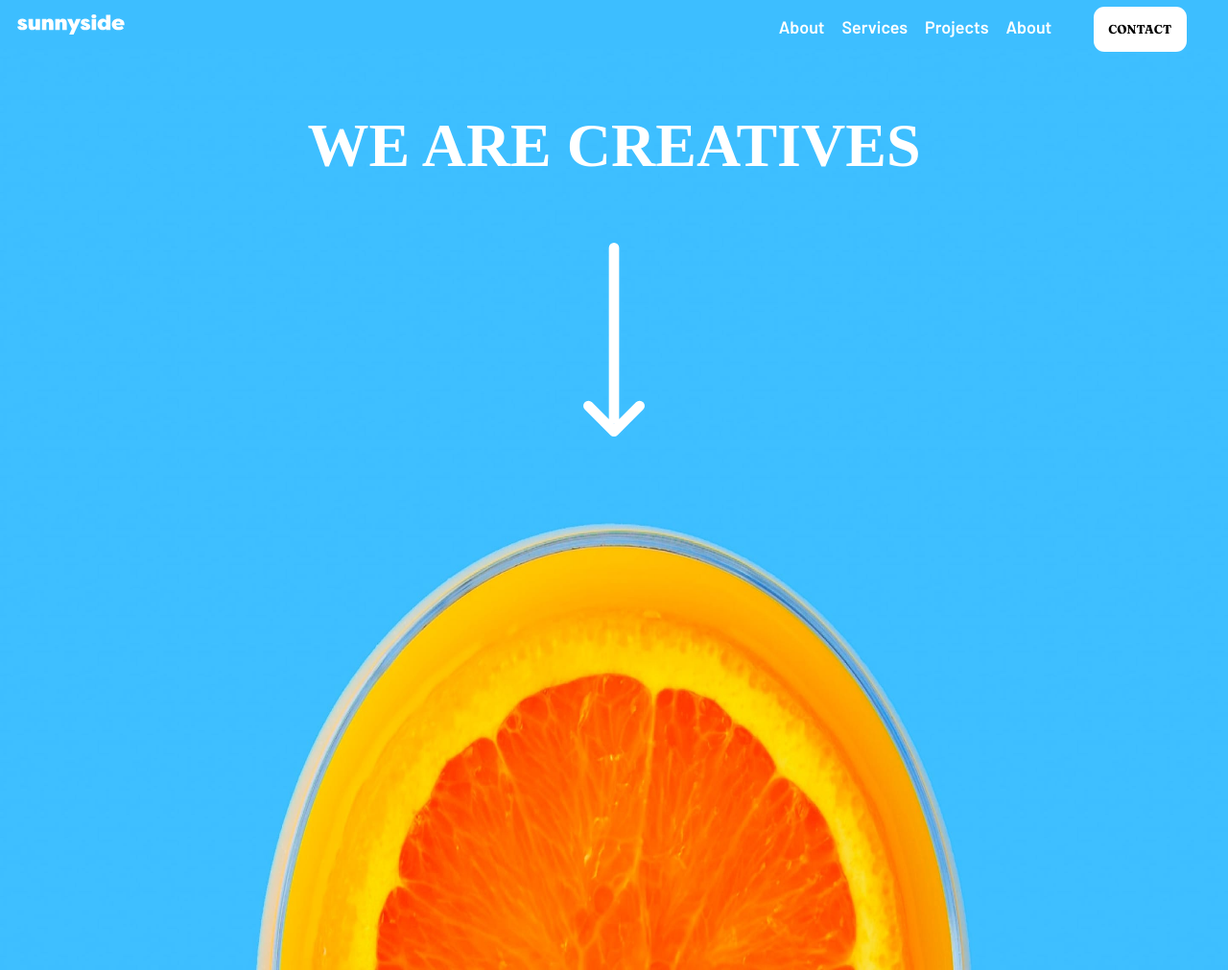
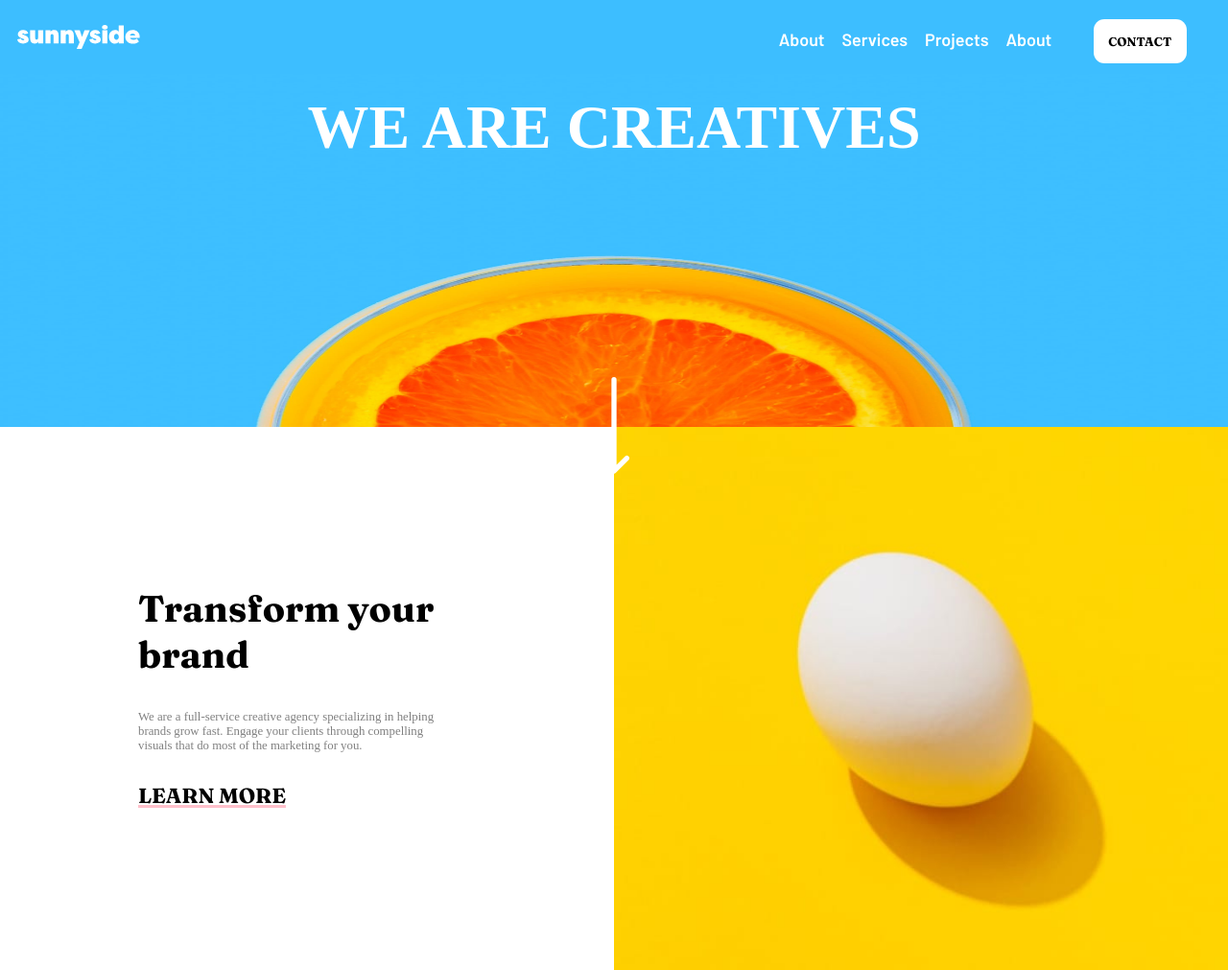
Before and after one commit to lucaszebre/Sunnyside-agency-landing-page, a plain HTML site: page index.html in a window 1280 px wide. Shown: the top 1011 px of the page at 96% size. Drawn offline with Linux system fonts and the light colour scheme.

Commit message:
Add files via upload

```diff
--- a/index.css
+++ b/index.css
@@ -1,8 +1,18 @@
 @import url('https://fonts.googleapis.com/css2?family=Barlow:wght@600&family=Epilogue:wght@500;700&display=swap');
 @import url('https://fonts.googleapis.com/css2?family=Fraunces:opsz,wght@9..144,700;9..144,900&display=swap');
 
+/* Hover Start  */
 
-
+.menu li:hover{
+    transition: 0.5s;
+    text-decoration: underline pink ;
+    color:#3ebeff;
+}
+button:hover{
+background-color: #3ebeff;
+color: white;
+}
+/* Hover End  */
 *{
     /* box-sizing: border-box; */
 }
@@ -34,8 +44,8 @@ nav{
     min-width: 7rem;
 }
 .open-mobile{
-    width: 18%;
-    min-width: 4rem;
+    width: 10%;
+    min-width: 1rem;
     padding: 1em;
 }
 .menu{
@@ -56,18 +66,29 @@ nav{
     background-position:cover;
     background-size: 100% 100% ;
     width: 100%;
-    height: 29rem;
+    height: 14rem;
 }
 .block1 .text{
-    font-size: 'Barlow';
+    font-size: 'Fraunces';
     color: white;
-    font-weight: 600;
-    font-size: 3rem;
-    margin-bottom: 2.3em;
+    font-weight: 800;
+    font-size: 2rem;
+    margin-bottom: 1em;
+}
+.eggs-pc{
+    display: none;
+}
+.standout-pc{
+    display: none;
 }
 
+/* .row{
+    display: flex;
+} */
 .arrow-down{
-    width: 2.5rem;
+    margin-top: 5em;
+    position: absolute;
+    width: 1.5rem;
 }
 
 /* Block1 */
@@ -221,6 +242,14 @@ nav{
     color: gray;
     font-size: 0.8rem;
 }
+
+/* .entitle,.name{
+    font-size: 1vw;
+}
+.profession{
+    font-size: 0.8vw;
+} */
+
 .profile1 img{
     border-radius: 50%;
     width: 20%;
@@ -389,12 +418,15 @@ button{
         box-sizing: none !important;
         text-align: center;
         align-items: center;
-        height: 4vw;
+        height: 6vw;
         box-shadow: white;
 
     }
     .logo-nav{
-        width: 4vw;
+        width: 10vw;
+    }
+    .logo-nav:hover{
+        width: 13vw;
     }
     .off-canvas{
         text-align: center;
@@ -415,6 +447,10 @@ button{
         align-items: baseline;
         text-align: baseline;
     }
+    li:hover{
+        scale: 1.2;
+
+    }
     .menu li{
         text-align: center;
 
@@ -428,7 +464,12 @@ button{
         margin-left: 2em;
         margin-right: 2em;
         border-radius: 0.7rem;
-        font-size: 1vw;}
+        font-size: 0.8rem;}
+
+        button:hover{
+            color: white;
+            background-color: #fed501;
+        }
 
     .open-mobile{
         display: none;
@@ -443,19 +484,23 @@ button{
 .block1{
     background: url(./images/desktop/image-header.jpg) no-repeat;
     width: 100%;
-    height: 60rem;
     background-position: center;
-    background-repeat: cover;
+    background-repeat: no-repeat;
     background-size: 100% 100% ;
+    height: 23rem;
+
 }
 .block1 .text{
-    margin-top: 1em;
+    margin-top: 0.3em;
     font-size: 5vw;
-    margin-bottom: 1em;
+    margin-bottom: 2em;
 }
 .block1 img{
+    position: absolute;
+    margin-bottom: -3vw;
     margin: 0;
-    width: 4rem;
+    bottom: 17em;
+    width: 2rem;
 }
 /* Block 1 */
 
@@ -562,7 +607,7 @@ button{
 
 
 /* Row */
-}
+/* } */
 
 
 /* Block 8  */
@@ -604,3 +649,10 @@ button{
     width: 1.2vw;
 }
 /* Footer End  */
+.eggs-pc{
+    display: flex;
+}
+.standout-pc{
+    display: flex;
+}
+}
```
